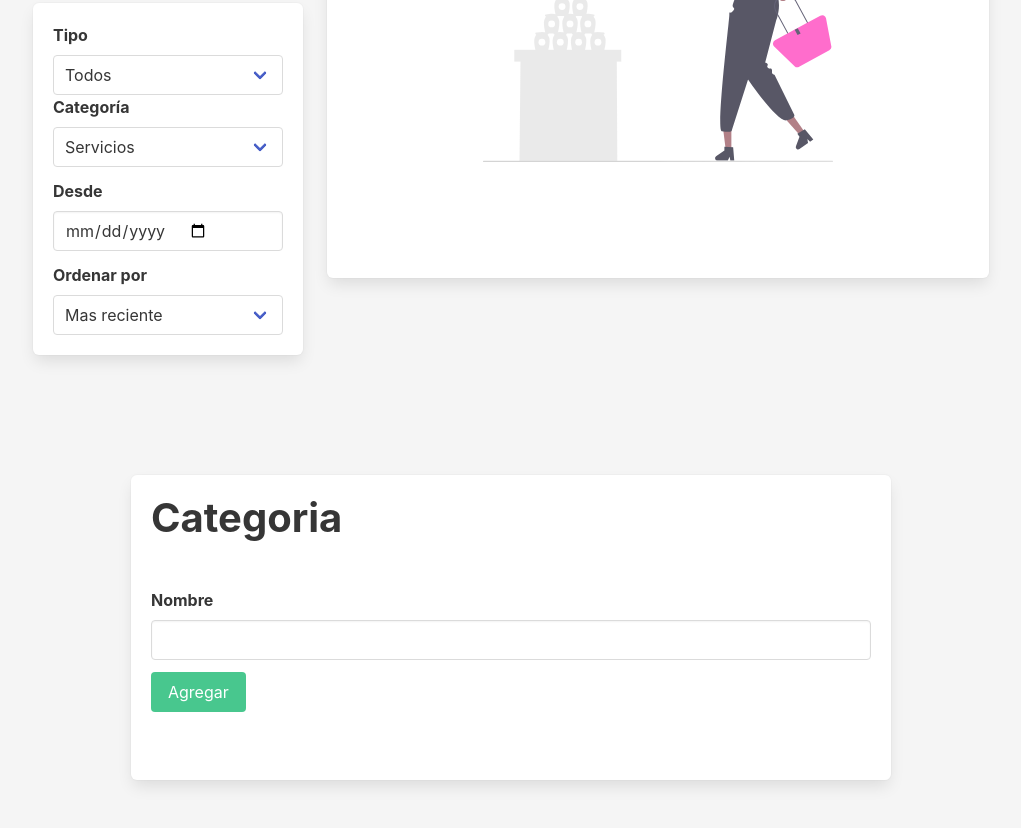
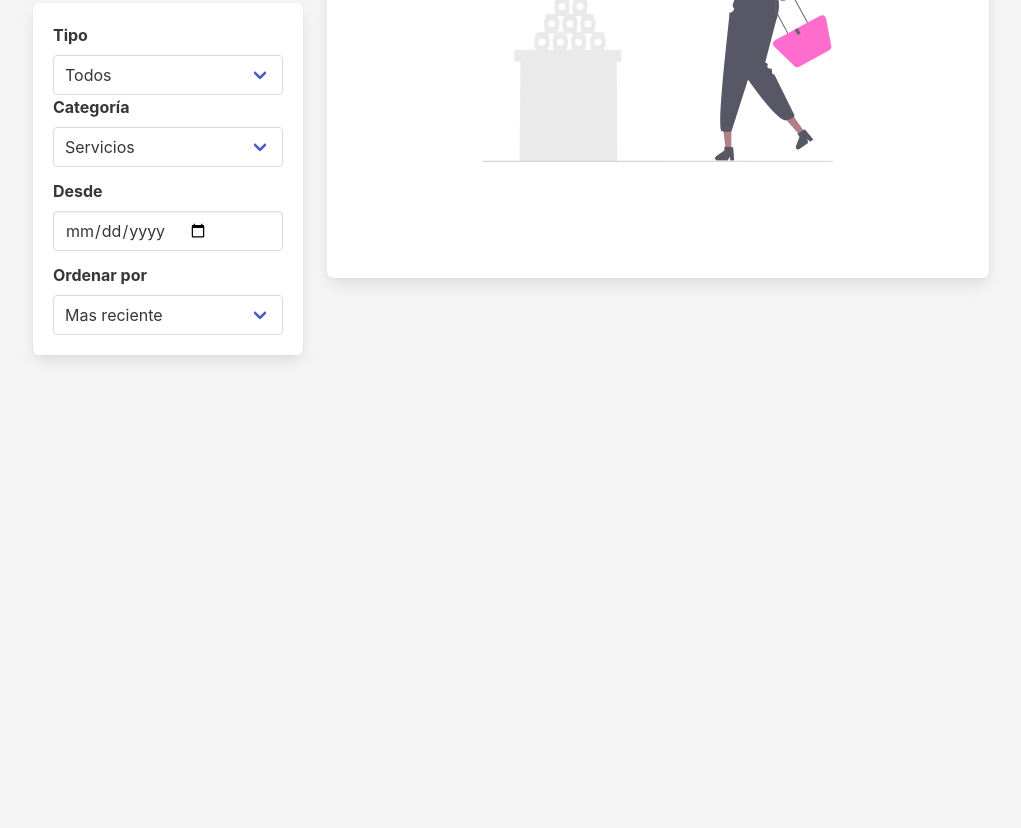
Before and after one commit to monicapajon/Ahorradas, a plain HTML site: page index.html in a window 1280 px wide. Shown: the part 486-1314 px from the top of the page, without its empty margins (129-1150 px from the left). After the commit the page ends 889 px from the top, so only its background shows below. Drawn offline with nearby package versions, Linux system fonts and the light colour scheme.

Commit message:
fixedCategories and index

```diff
--- a/index.html
+++ b/index.html
@@ -24,6 +24,7 @@
   </head>
   <body>
     <script src="./src/dom/header.js"></script>
+    <script src="./src/dom/addOperations.js"></script>
     <script src="./src/dom/balance.js"></script>
     <script src="./src/dom/categories.js"></script>
     <script src="./src/dom/reports.js"></script>
--- a/src/dom/categories.js
+++ b/src/dom/categories.js
@@ -1,7 +1,7 @@
 //categories//
-
+const bCategory = document.body;
 const sectionCategory = document.createElement("section");
-sectionCategory.className = "section mt-5";
+sectionCategory.className = "section mt-5 is-hidden vista";
 sectionCategory.id = "vista-categoria";
 
 const containerCategory = document.createElement("div");
@@ -49,7 +49,7 @@ divAddCategory.className = "mt-6";
 divAddCategory.id = "categorias";
 
 //appendchild category//
-body.appendChild(sectionCategory);
+bCategory.appendChild(sectionCategory);
 sectionCategory.appendChild(containerCategory);
 containerCategory.appendChild(category1);
 category1.appendChild(category2);
```
